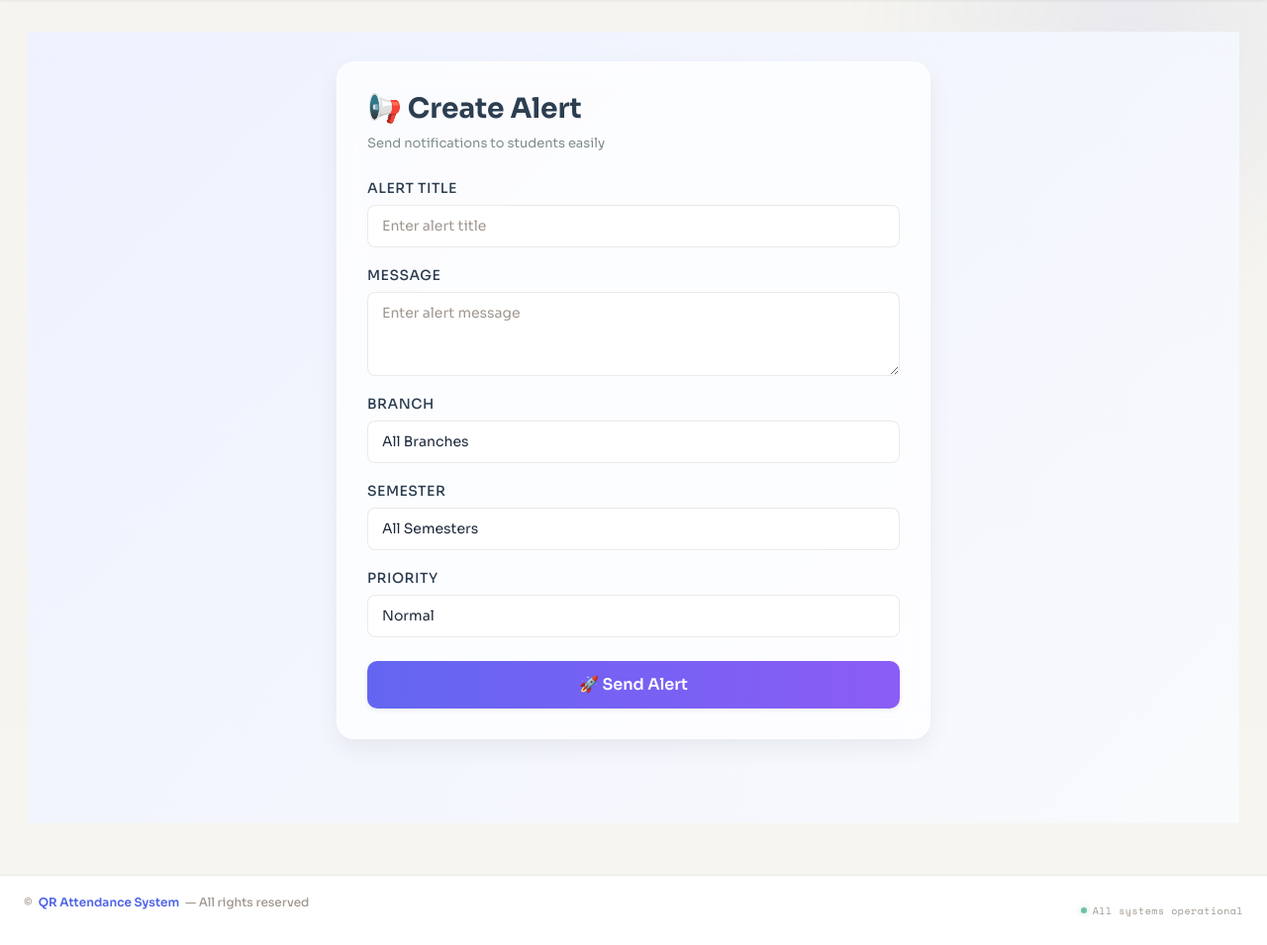
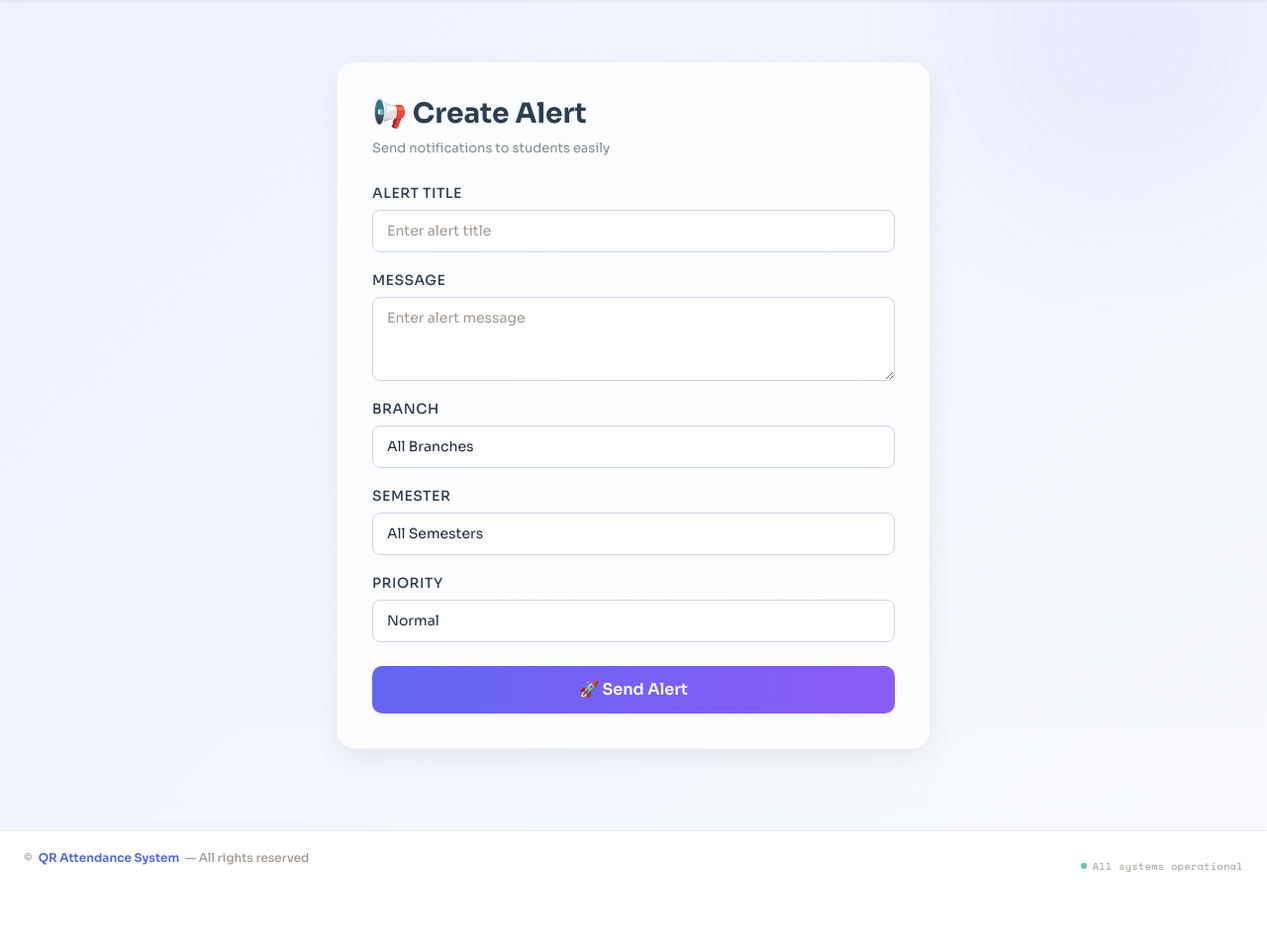
Before and after one commit to Saurabh8824/qr_attendance, a Django app: page /qr/teacher/alert/create/ in a window 1280 px wide. Shown: the part 64-1019 px from the top of the page at 99% size. After the commit the page ends 945 px from the top, so only its background shows below. Run offline with Django 5.2, Linux system fonts and the light colour scheme; a user stored in the database is signed in; data comes from the database, SQL or seed files in the repository; parts of the project's set-up code (start-up, migrations or seed data) failed here and were passed over.

Commit message:
Update create_alert.html

```diff
--- a/qr_app/templates/qr_app/create_alert.html
+++ b/qr_app/templates/qr_app/create_alert.html
@@ -2,54 +2,63 @@
 {% block content %}
 
 <style>
-/* 🎨 Theme CSS Variables (Supports base file dark/white toggle) */
+/* 🎨 Global Theme Variables */
 :root {
     --bg-gradient: linear-gradient(135deg, #eef2ff, #f8fafc);
-    --card-bg: rgba(255, 255, 255, 0.75);
-    --card-border: rgba(255, 255, 255, 0.4);
+    --card-bg: rgba(255, 255, 255, 0.8);
+    --card-border: rgba(0, 0, 0, 0.05);
     --text-main: #2c3e50;
     --text-muted: #7f8c8d;
-    --input-bg: rgba(255, 255, 255, 0.9);
+    --input-bg: rgba(255, 255, 255, 0.95);
     --input-border: #cbd5e1;
     --input-text: #1e293b;
     --shadow: 0 10px 25px rgba(0,0,0,0.06);
 }
 
-body.dark-mode, .dark-mode body {
+/* 🔥 Global dark theme tracking selector rules */
+.dark-mode, .dark-mode * {
     --bg-gradient: linear-gradient(135deg, #0f172a, #1e1e2f);
-    --card-bg: rgba(30, 41, 59, 0.45);
+    --card-bg: rgba(30, 41, 59, 0.65);
     --card-border: rgba(255, 255, 255, 0.08);
     --text-main: #f8fafc;
     --text-muted: #94a3b8;
-    --input-bg: rgba(15, 23, 42, 0.6);
+    --input-bg: rgba(15, 23, 42, 0.7);
     --input-border: rgba(255, 255, 255, 0.15);
     --input-text: #f8fafc;
-    --shadow: 0 10px 30px rgba(0, 0, 0, 0.3);
+    --shadow: 0 10px 30px rgba(0, 0, 0, 0.35);
 }
 
-/* 🔥 Page Background */
-.page-bg {
+body {
     background: var(--bg-gradient) !important;
-    min-height: 100vh;
-    padding: 30px;
     transition: background 0.3s ease;
 }
 
-/* 🧊 Glassmorphic Card Setup */
+/* ❌ Removed the artificial borders from here entirely */
+.page-bg {
+    min-height: 80vh;
+    padding: 30px 15px;
+    display: flex;
+    align-items: center;
+    justify-content: center;
+}
+
+/* 🧊 Modern Glassmorphic Container Form Card */
 .form-card {
+    width: 100%;
     max-width: 600px;
     margin: auto;
-    background: var(--card-bg);
+    background: var(--card-bg) !important;
     backdrop-filter: blur(12px);
     -webkit-backdrop-filter: blur(12px);
-    border: 1px solid var(--card-border);
-    padding: 30px;
+    border: 1px solid var(--card-border) !important;
+    padding: 35px;
     border-radius: 18px;
     box-shadow: var(--shadow);
     animation: fadeIn 0.4s ease;
+    transition: background 0.3s ease, border 0.3s ease, box-shadow 0.3s ease;
 }
 
-/* 🔥 Header Typography */
+/* 🔥 Typography */
 .form-title {
     font-weight: 700;
     color: var(--text-main);
@@ -66,10 +75,10 @@ body.dark-mode, .dark-mode body {
     font-size: 14px;
 }
 
-/* 🎛️ Dynamic UI Inputs & Controls */
+/* 🎛️ Form Components & Input Controls */
 .form-control, .form-select {
     background-color: var(--input-bg) !important;
-    border: 1px solid var(--input-border);
+    border: 1px solid var(--input-border) !important;
     color: var(--input-text) !important;
     border-radius: 10px;
     padding: 10px 14px;
@@ -80,11 +89,11 @@ body.dark-mode, .dark-mode body {
 .form-control:focus, .form-select:focus {
     background-color: var(--input-bg) !important;
     color: var(--input-text) !important;
-    box-shadow: 0 0 0 3px rgba(99,102,241,0.25);
-    border-color: #6366f1;
+    box-shadow: 0 0 0 3px rgba(99,102,241,0.25) !important;
+    border-color: #6366f1 !important;
 }
 
-/* 🌐 Fix Google Chrome Autofill White Background styling */
+/* 🌐 Chrome Autofill Neutralizer */
 .form-control:-webkit-autofill,
 .form-control:-webkit-autofill:hover,
 .form-control:-webkit-autofill:focus,
@@ -96,7 +105,7 @@ body.dark-mode, .dark-mode body {
     transition: background-color 5000s ease-in-out 0s;
 }
 
-/* 🚀 Premium Styled Action Button */
+/* 🚀 Interactive Submit CTA */
 .btn-submit {
     background: linear-gradient(90deg, #6366f1, #8b5cf6);
     border: none;
@@ -118,7 +127,6 @@ option {
     color: var(--input-text);
 }
 
-/* 🔥 Entry Animation */
 @keyframes fadeIn {
     from {opacity:0; transform: translateY(10px);}
     to {opacity:1; transform: translateY(0);}
```
